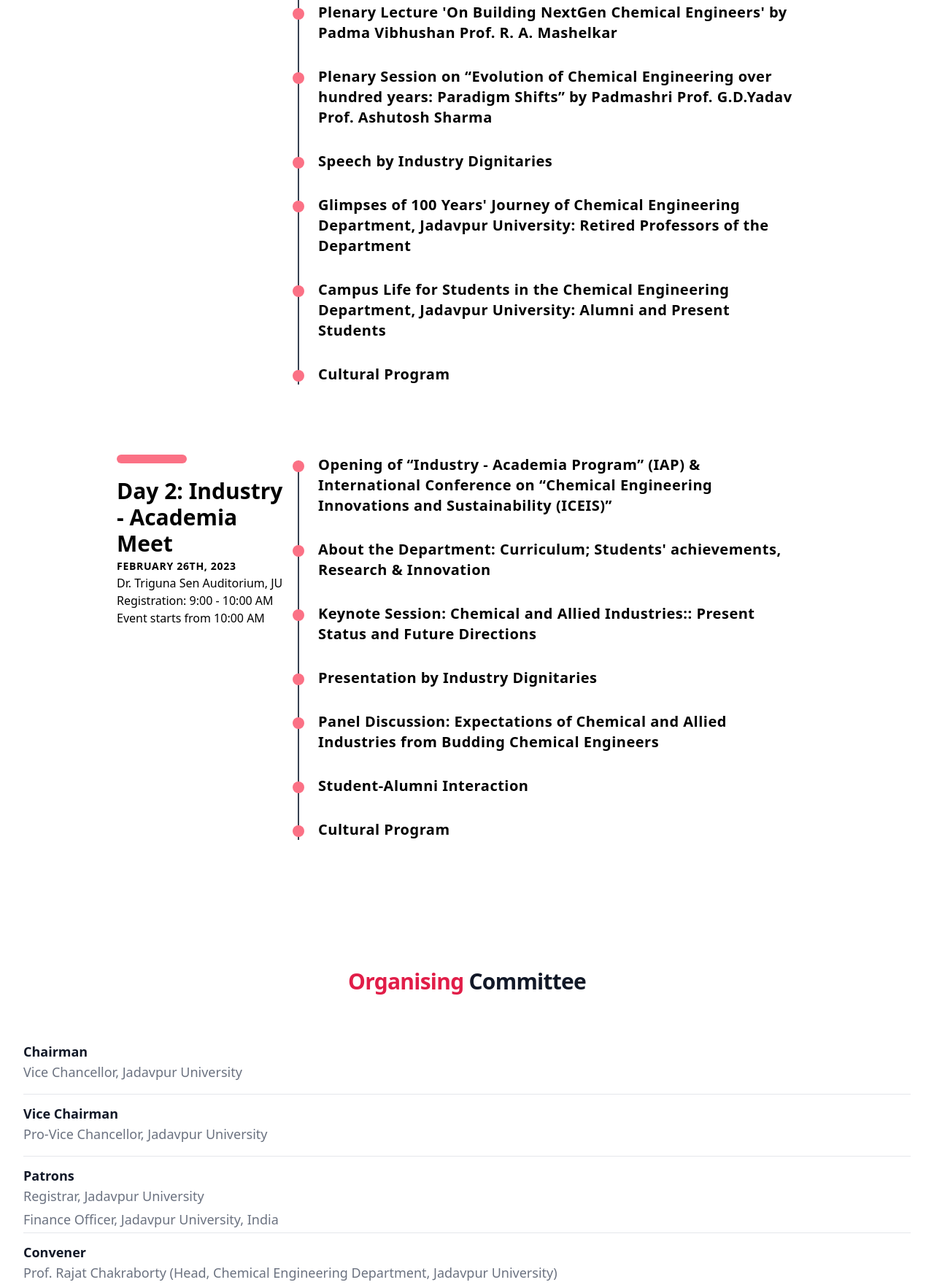
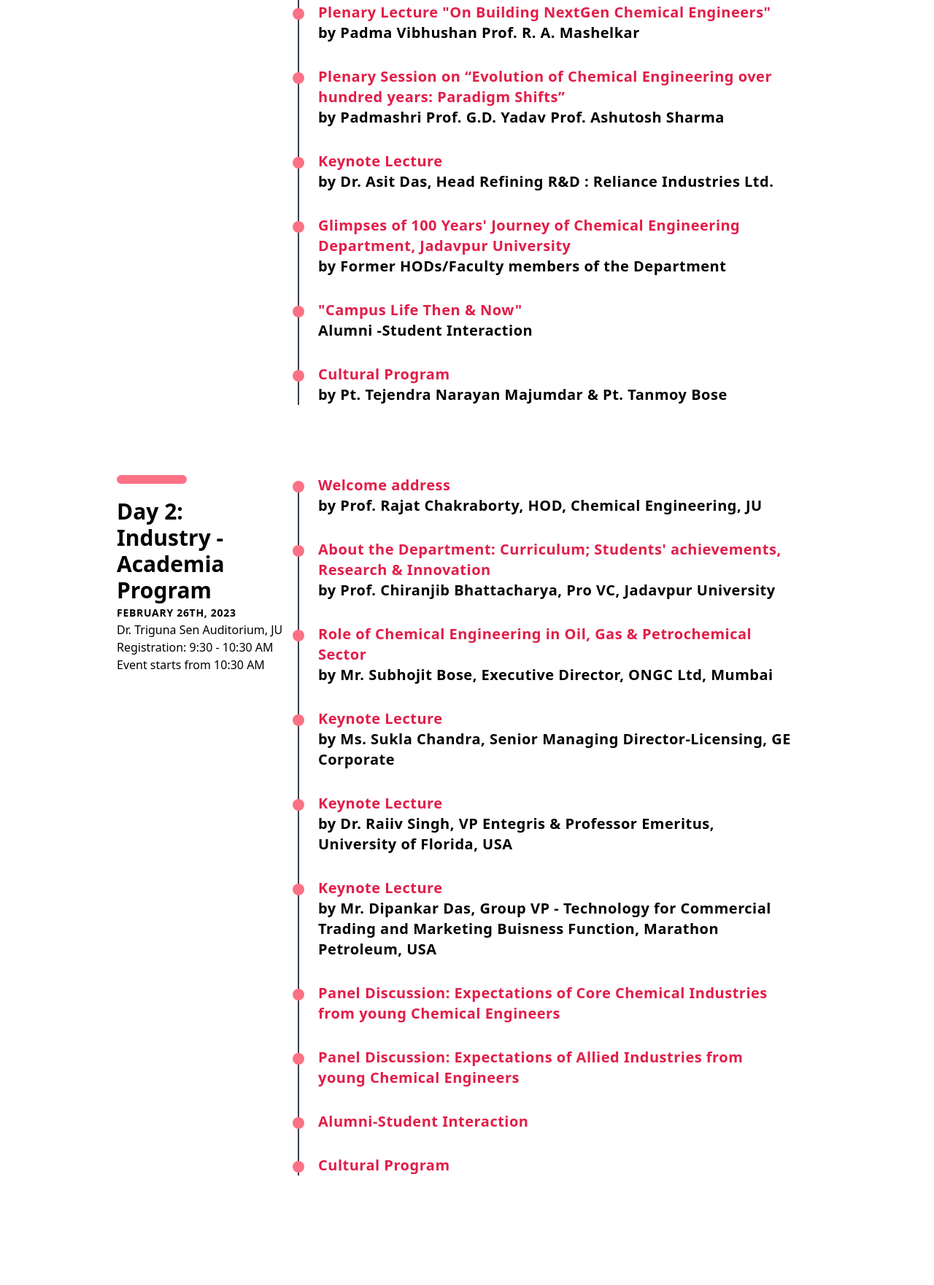
Before and after one commit to prkedia81/centenary-celebration, a website: page centenary.html in a window 1280 px wide. Shown: the part 3502-5263 px from the top of the page at 73% size. Drawn offline with Linux system fonts and the light colour scheme.

Commit message:
commit message

```diff
--- a/centenary.html
+++ b/centenary.html
@@ -348,8 +348,8 @@
                         <span class="text-sm font-bold tracking-wider uppercase">February
                             25th, 2023</span>
                         <p>Ramakrishna Mission, Golpark</p>
-                        <p>Registration: 9:30 - 10:30 AM</p>
-                        <p>Event starts from 10:30 AM</p>
+                        <p>Registration: 9:00 - 10:00 AM</p>
+                        <p>Event starts from 10:00 AM</p>
                     </div>
                 </div>
                 <div class="relative col-span-12 md:px-4 space-y-6 sm:col-span-9">
@@ -373,7 +373,7 @@
                         </div>
                         <div
                             class="flex flex-col sm:relative sm:before:absolute sm:before:top-2 sm:before:w-4 sm:before:h-4 sm:before:rounded-full sm:before:left-[-35px] sm:before:z-[1] before:bg-rose-400">
-                            <h3 class="text-xl font-semibold tracking-wide">Dr. H. L. Roy Memorial Lecture by Padma Vibhushan Prof. M. M. Sharma</h3>
+                            <h3 class="text-xl font-semibold tracking-wide text-rose-600">Dr. H. L. Roy Memorial Lecture</h3> <h3 class="text-xl font-semibold tracking-wide">by Padma Vibhushan Prof. M. M. Sharma</h3>
                             <!-- <time class="text-xs tracking-wide uppercase">Jan 2016</time> -->
                             <!-- <p class="mt-3">Suspendisse tincidunt, arcu nec faucibus efficitur, justo velit
                                         consectetur nisl, sit amet condimentum lacus orci nec purus. Mauris quis quam
@@ -381,7 +381,7 @@
                         </div>
                         <div
                             class="flex flex-col sm:relative sm:before:absolute sm:before:top-2 sm:before:w-4 sm:before:h-4 sm:before:rounded-full sm:before:left-[-35px] sm:before:z-[1] before:bg-rose-400">
-                            <h3 class="text-xl font-semibold tracking-wide">Plenary Lecture 'On Building NextGen Chemical Engineers' by Padma Vibhushan Prof. R. A. Mashelkar</h3>
+                            <h3 class="text-xl font-semibold tracking-wide text-rose-600">Plenary Lecture "On Building NextGen Chemical Engineers"</h3> <h3 class="text-xl font-semibold tracking-wide">by Padma Vibhushan Prof. R. A. Mashelkar</h3>
                             <!-- <time class="text-xs tracking-wide uppercase">Jan 2016</time> -->
                             <!-- <p class="mt-3">Suspendisse tincidunt, arcu nec faucibus efficitur, justo velit
                                         consectetur nisl, sit amet condimentum lacus orci nec purus. Mauris quis quam
@@ -389,7 +389,7 @@
                         </div>
                         <div
                             class="flex flex-col sm:relative sm:before:absolute sm:before:top-2 sm:before:w-4 sm:before:h-4 sm:before:rounded-full sm:before:left-[-35px] sm:before:z-[1] before:bg-rose-400">
-                            <h3 class="text-xl font-semibold tracking-wide">Plenary Session  on “Evolution of Chemical Engineering over hundred years: Paradigm Shifts” by Padmashri Prof. G.D.Yadav  Prof. Ashutosh Sharma
+                            <h3 class="text-xl font-semibold tracking-wide text-rose-600">Plenary Session  on “Evolution of Chemical Engineering over hundred years: Paradigm Shifts”</h3> <h3 class="text-xl font-semibold tracking-wide">by Padmashri Prof. G.D. Yadav  Prof. Ashutosh Sharma
                             </h3>
                             <!-- <time class="text-xs tracking-wide uppercase">Jan 2016</time> -->
                             <!-- <p class="mt-3">Suspendisse tincidunt, arcu nec faucibus efficitur, justo velit
@@ -398,7 +398,17 @@
                         </div>
                         <div
                             class="flex flex-col sm:relative sm:before:absolute sm:before:top-2 sm:before:w-4 sm:before:h-4 sm:before:rounded-full sm:before:left-[-35px] sm:before:z-[1] before:bg-rose-400">
-                            <h3 class="text-xl font-semibold tracking-wide">Speech by Industry Dignitaries
+                            <h3 class="text-xl font-semibold tracking-wide text-rose-600">Keynote Lecture
+                            </h3>
+                            <h3 class="text-xl font-semibold tracking-wide">by Dr. Asit Das, Head Refining R&D : Reliance Industries Ltd.</h3>
+                            <!-- <time class="text-xs tracking-wide uppercase">Jan 2016</time> -->
+                            <!-- <p class="mt-3">Suspendisse tincidunt, arcu nec faucibus efficitur, justo velit
+                                        consectetur nisl, sit amet condimentum lacus orci nec purus. Mauris quis quam
+                                        suscipit, vehicula felis id, vehicula enim.</p> -->
+                        </div>
+                        <div
+                            class="flex flex-col sm:relative sm:before:absolute sm:before:top-2 sm:before:w-4 sm:before:h-4 sm:before:rounded-full sm:before:left-[-35px] sm:before:z-[1] before:bg-rose-400">
+                            <h3 class="text-xl font-semibold tracking-wide text-rose-600">Glimpses of 100 Years' Journey of Chemical Engineering Department, Jadavpur University</h3><h3 class="text-xl font-semibold tracking-wide">by Former HODs/Faculty members of the Department
                             </h3>
                             <!-- <time class="text-xs tracking-wide uppercase">Jan 2016</time> -->
                             <!-- <p class="mt-3">Suspendisse tincidunt, arcu nec faucibus efficitur, justo velit
@@ -407,8 +417,9 @@
                         </div>
                         <div
                             class="flex flex-col sm:relative sm:before:absolute sm:before:top-2 sm:before:w-4 sm:before:h-4 sm:before:rounded-full sm:before:left-[-35px] sm:before:z-[1] before:bg-rose-400">
-                            <h3 class="text-xl font-semibold tracking-wide">Glimpses of 100 Years' Journey of Chemical Engineering Department, Jadavpur University: Retired Professors of the Department
+                            <h3 class="text-xl font-semibold tracking-wide text-rose-600">"Campus Life Then & Now"
                             </h3>
+                            <h3 class="text-xl font-semibold tracking-wide">Alumni -Student Interaction</h3>
                             <!-- <time class="text-xs tracking-wide uppercase">Jan 2016</time> -->
                             <!-- <p class="mt-3">Suspendisse tincidunt, arcu nec faucibus efficitur, justo velit
                                         consectetur nisl, sit amet condimentum lacus orci nec purus. Mauris quis quam
@@ -416,16 +427,8 @@
                         </div>
                         <div
                             class="flex flex-col sm:relative sm:before:absolute sm:before:top-2 sm:before:w-4 sm:before:h-4 sm:before:rounded-full sm:before:left-[-35px] sm:before:z-[1] before:bg-rose-400">
-                            <h3 class="text-xl font-semibold tracking-wide">Campus Life for Students in the Chemical Engineering Department, Jadavpur University: Alumni and Present Students
-                            </h3>
-                            <!-- <time class="text-xs tracking-wide uppercase">Jan 2016</time> -->
-                            <!-- <p class="mt-3">Suspendisse tincidunt, arcu nec faucibus efficitur, justo velit
-                                        consectetur nisl, sit amet condimentum lacus orci nec purus. Mauris quis quam
-                                        suscipit, vehicula felis id, vehicula enim.</p> -->
-                        </div>
-                        <div
-                            class="flex flex-col sm:relative sm:before:absolute sm:before:top-2 sm:before:w-4 sm:before:h-4 sm:before:rounded-full sm:before:left-[-35px] sm:before:z-[1] before:bg-rose-400">
-                            <h3 class="text-xl font-semibold tracking-wide">Cultural Program</h3>
+                            <h3 class="text-xl font-semibold tracking-wide text-rose-600">Cultural Program</h3><h3 class="text-xl font-semibold tracking-wide">by Pt.
+                                Tejendra Narayan Majumdar & Pt. Tanmoy Bose</h3>
                             <!-- <time class="text-xs tracking-wide uppercase">Jan 2016</time> -->
                             <!-- <p class="mt-3">Suspendisse tincidunt, arcu nec faucibus efficitur, justo velit
                                         consectetur nisl, sit amet condimentum lacus orci nec purus. Mauris quis quam
@@ -441,12 +444,12 @@
                 <div class="col-span-12 sm:col-span-3">
                     <div
                         class="text-center sm:text-left mb-14 before:block before:w-24 before:h-3 before:mb-5 before:rounded-md before:mx-auto sm:before:mx-0 before:bg-rose-400">
-                        <h3 class="text-3xl font-semibold">Day 2: Industry - Academia Meet</h3>
+                        <h3 class="text-3xl font-semibold">Day 2: <br>Industry - Academia Program</h3>
                         <span class="text-sm font-bold tracking-wider uppercase">February
                             26th, 2023</span>
                         <p>Dr. Triguna Sen Auditorium, JU</p>
-                        <p>Registration: 9:00 - 10:00 AM</p>
-                        <p>Event starts from 10:00 AM</p>
+                        <p>Registration: 9:30 - 10:30 AM</p>
+                        <p>Event starts from 10:30 AM</p>
                     </div>
                 </div>
                 <div class="relative col-span-12 md:px-4 space-y-6 sm:col-span-9">
@@ -454,15 +457,17 @@
                         class="col-span-12 space-y-12 relative px-4 sm:col-span-8 sm:space-y-8 sm:before:absolute sm:before:top-2 sm:before:bottom-0 sm:before:w-0.5 sm:before:-left-3 before:bg-gray-700">
                         <div
                             class="flex flex-col sm:relative sm:before:absolute sm:before:top-2 sm:before:w-4 sm:before:h-4 sm:before:rounded-full sm:before:left-[-35px] sm:before:z-[1] before:bg-rose-400">
-                            <h3 class="text-xl font-semibold tracking-wide">Opening of “Industry - Academia Program” (IAP) & International Conference on “Chemical Engineering Innovations and Sustainability (ICEIS)”</h3>
+                            <h3 class="text-xl font-semibold tracking-wide text-rose-600">Welcome address </h3><h3 class="text-xl font-semibold tracking-wide">by Prof. Rajat Chakraborty, HOD, Chemical Engineering, JU</h3>
                             <!-- <time class="text-xs tracking-wide uppercase">Dec 2020</time> -->
                             <!-- <p class="mt-3">Pellentesque feugiat ante at nisl efficitur, in mollis orci
                                         scelerisque. Interdum et malesuada fames ac ante ipsum primis in faucibus.</p> -->
                         </div>
                         <div
                             class="flex flex-col sm:relative sm:before:absolute sm:before:top-2 sm:before:w-4 sm:before:h-4 sm:before:rounded-full sm:before:left-[-35px] sm:before:z-[1] before:bg-rose-400">
-                            <h3 class="text-xl font-semibold tracking-wide">About the Department: Curriculum; Students' achievements, Research & Innovation
+                            <h3 class="text-xl font-semibold tracking-wide text-rose-600">About the Department: Curriculum; Students' achievements, Research & Innovation
                             </h3>
+                            <h3 class="text-xl font-semibold tracking-wide">by Prof. Chiranjib Bhattacharya, Pro VC, Jadavpur University </h3>
+
                             <!-- <time class="text-xs tracking-wide uppercase">Jul 2019</time>
                                     <p class="mt-3">Morbi vulputate aliquam libero non dictum. Aliquam sit amet nunc ut
                                         diam aliquet tincidunt nec nec dui. Donec mollis turpis eget egestas sodales. -->
@@ -470,7 +475,61 @@
                         </div>
                         <div
                             class="flex flex-col sm:relative sm:before:absolute sm:before:top-2 sm:before:w-4 sm:before:h-4 sm:before:rounded-full sm:before:left-[-35px] sm:before:z-[1] before:bg-rose-400">
-                            <h3 class="text-xl font-semibold tracking-wide">Keynote Session: Chemical and Allied Industries:: Present Status and Future Directions</h3>
+                            <h3 class="text-xl font-semibold tracking-wide text-rose-600">Role of Chemical Engineering in Oil, Gas & Petrochemical Sector
+                            </h3>
+                            <h3 class="text-xl font-semibold tracking-wide">by Mr. Subhojit Bose, Executive Director, ONGC Ltd, Mumbai</h3>
+
+                            <!-- <time class="text-xs tracking-wide uppercase">Jul 2019</time>
+                                    <p class="mt-3">Morbi vulputate aliquam libero non dictum. Aliquam sit amet nunc ut
+                                        diam aliquet tincidunt nec nec dui. Donec mollis turpis eget egestas sodales. -->
+                            </p>
+                        </div>
+                        <div
+                            class="flex flex-col sm:relative sm:before:absolute sm:before:top-2 sm:before:w-4 sm:before:h-4 sm:before:rounded-full sm:before:left-[-35px] sm:before:z-[1] before:bg-rose-400">
+                            <h3 class="text-xl font-semibold tracking-wide text-rose-600">Keynote Lecture
+                            </h3>
+                            <h3 class="text-xl font-semibold tracking-wide">by Ms. Sukla Chandra, Senior Managing Director-Licensing, GE Corporate</h3>
+
+                            <!-- <time class="text-xs tracking-wide uppercase">Jul 2019</time>
+                                    <p class="mt-3">Morbi vulputate aliquam libero non dictum. Aliquam sit amet nunc ut
+                                        diam aliquet tincidunt nec nec dui. Donec mollis turpis eget egestas sodales. -->
+                            </p>
+                        </div>
+                        <div
+                            class="flex flex-col sm:relative sm:before:absolute sm:before:top-2 sm:before:w-4 sm:before:h-4 sm:before:rounded-full sm:before:left-[-35px] sm:before:z-[1] before:bg-rose-400">
+                            <h3 class="text-xl font-semibold tracking-wide text-rose-600">Keynote Lecture
+                            </h3>
+                            <h3 class="text-xl font-semibold tracking-wide">by Dr. Raiiv Singh, VP Entegris & Professor Emeritus, University of Florida, USA</h3>
+
+                            <!-- <time class="text-xs tracking-wide uppercase">Jul 2019</time>
+                                    <p class="mt-3">Morbi vulputate aliquam libero non dictum. Aliquam sit amet nunc ut
+                                        diam aliquet tincidunt nec nec dui. Donec mollis turpis eget egestas sodales. -->
+                            </p>
+                        </div>
+                        <div
+                            class="flex flex-col sm:relative sm:before:absolute sm:before:top-2 sm:before:w-4 sm:before:h-4 sm:before:rounded-full sm:before:left-[-35px] sm:before:z-[1] before:bg-rose-400">
+                            <h3 class="text-xl font-semibold tracking-wide text-rose-600">Keynote Lecture
+                            </h3>
+                            <h3 class="text-xl font-semibold tracking-wide">by Mr. Dipankar Das, Group VP - Technology for Commercial Trading and Marketing Buisness Function, Marathon Petroleum, USA</h3>
+
+                            <!-- <time class="text-xs tracking-wide uppercase">Jul 2019</time>
+                                    <p class="mt-3">Morbi vulputate aliquam libero non dictum. Aliquam sit amet nunc ut
+                                        diam aliquet tincidunt nec nec dui. Donec mollis turpis eget egestas sodales. -->
+                            </p>
+                        </div>
+                        <div
+                        class="flex flex-col sm:relative sm:before:absolute sm:before:top-2 sm:before:w-4 sm:before:h-4 sm:before:rounded-full sm:before:left-[-35px] sm:before:z-[1] before:bg-rose-400">
+                        <h3 class="text-xl font-semibold tracking-wide text-rose-600">Panel Discussion: Expectations of Core Chemical Industries from young Chemical Engineers
+                        </h3>
+
+                        <!-- <time class="text-xs tracking-wide uppercase">Jul 2019</time>
+                                <p class="mt-3">Morbi vulputate aliquam libero non dictum. Aliquam sit amet nunc ut
+                                    diam aliquet tincidunt nec nec dui. Donec mollis turpis eget egestas sodales. -->
+                        </p>
+                    </div>
+                        <div
+                            class="flex flex-col sm:relative sm:before:absolute sm:before:top-2 sm:before:w-4 sm:before:h-4 sm:before:rounded-full sm:before:left-[-35px] sm:before:z-[1] before:bg-rose-400">
+                            <h3 class="text-xl font-semibold tracking-wide text-rose-600">Panel Discussion: Expectations of Allied Industries from young Chemical Engineers                            </h3>
                             <!-- <time class="text-xs tracking-wide uppercase">Jan 2016</time> -->
                             <!-- <p class="mt-3">Suspendisse tincidunt, arcu nec faucibus efficitur, justo velit
                                         consectetur nisl, sit amet condimentum lacus orci nec purus. Mauris quis quam
@@ -478,7 +537,7 @@
                         </div>
                         <div
                             class="flex flex-col sm:relative sm:before:absolute sm:before:top-2 sm:before:w-4 sm:before:h-4 sm:before:rounded-full sm:before:left-[-35px] sm:before:z-[1] before:bg-rose-400">
-                            <h3 class="text-xl font-semibold tracking-wide">Presentation by Industry Dignitaries
+                            <h3 class="text-xl font-semibold tracking-wide text-rose-600">Alumni-Student Interaction
                             </h3>
                             <!-- <time class="text-xs tracking-wide uppercase">Jan 2016</time> -->
                             <!-- <p class="mt-3">Suspendisse tincidunt, arcu nec faucibus efficitur, justo velit
@@ -487,25 +546,7 @@
                         </div>
                         <div
                             class="flex flex-col sm:relative sm:before:absolute sm:before:top-2 sm:before:w-4 sm:before:h-4 sm:before:rounded-full sm:before:left-[-35px] sm:before:z-[1] before:bg-rose-400">
-                            <h3 class="text-xl font-semibold tracking-wide">Panel Discussion: Expectations of Chemical and Allied Industries from Budding Chemical Engineers
-                            </h3>
-                            <!-- <time class="text-xs tracking-wide uppercase">Jan 2016</time> -->
-                            <!-- <p class="mt-3">Suspendisse tincidunt, arcu nec faucibus efficitur, justo velit
-                                        consectetur nisl, sit amet condimentum lacus orci nec purus. Mauris quis quam
-                                        suscipit, vehicula felis id, vehicula enim.</p> -->
-                        </div>
-                        <div
-                            class="flex flex-col sm:relative sm:before:absolute sm:before:top-2 sm:before:w-4 sm:before:h-4 sm:before:rounded-full sm:before:left-[-35px] sm:before:z-[1] before:bg-rose-400">
-                            <h3 class="text-xl font-semibold tracking-wide">Student-Alumni Interaction
-                            </h3>
-                            <!-- <time class="text-xs tracking-wide uppercase">Jan 2016</time> -->
-                            <!-- <p class="mt-3">Suspendisse tincidunt, arcu nec faucibus efficitur, justo velit
-                                        consectetur nisl, sit amet condimentum lacus orci nec purus. Mauris quis quam
-                                        suscipit, vehicula felis id, vehicula enim.</p> -->
-                        </div>
-                        <div
-                            class="flex flex-col sm:relative sm:before:absolute sm:before:top-2 sm:before:w-4 sm:before:h-4 sm:before:rounded-full sm:before:left-[-35px] sm:before:z-[1] before:bg-rose-400">
-                            <h3 class="text-xl font-semibold tracking-wide">Cultural Program
+                            <h3 class="text-xl font-semibold tracking-wide text-rose-600">Cultural Program
                             </h3>
                             <!-- <time class="text-xs tracking-wide uppercase">Jan 2016</time> -->
                             <!-- <p class="mt-3">Suspendisse tincidunt, arcu nec faucibus efficitur, justo velit
@@ -541,11 +582,11 @@
                 </div>
                 <div class="flex flex-col pt-3">
                     <dd class="text-lg font-semibold">Convener</dd>
-                    <dt class="mb-1 text-gray-500 md:text-lg dark:text-gray-400">Prof. Rajat Chakraborty (Head, Chemical Engineering Department, Jadavpur University)</dt>
+                    <dt class="mb-1 text-gray-500 md:text-lg dark:text-gray-400">Prof. Rajat Chakraborty <br> Head, Chemical Engineering Department, Jadavpur University</dt>
                 </div>
                 <div class="flex flex-col pt-3">
                     <dd class="text-lg font-semibold">Coordinators, Centenary Celebration</dd>
-                    <dt class="mb-1 text-gray-500 md:text-lg dark:text-gray-400"><table><tr><td>Dr. Sudeshna Saha &ensp;</td><td>Dr. Mehabub Rahaman</td></tr><tr><td>Dr. Ratna Dutta</td><td>Dr. Saswata Bose</td></tr></table></dt>
+                    <dt class="mb-1 text-gray-500 md:text-lg dark:text-gray-400"><table><tr><td>Dr. Sudeshna Saha <br> Chemical Engineering Department, Jadavpur University</td></tr><tr><td>Dr. Mehabub Rahaman <br> Chemical Engineering Department, Jadavpur University</td></tr><tr><td>Dr. Ratna Dutta <br> Chemical Engineering Department, Jadavpur University</td></tr><tr><td>Dr. Saswata Bose<br> Chemical Engineering Department, Jadavpur University</td></tr></table></dt>
                 </div>
             </dl>
             <div class="text-center plenary-speaker">
@@ -656,8 +697,7 @@
                     </div>
                     <div class="flex flex-col">
                         <p>Dr. Rajiv Singh</p>
-                        <p class="text-rose-600 font-medium">VP-Entegris & Professor Emeritus, University of Florida,
-                            USA
+                        <p class="text-rose-600 font-medium">VP Entegris & Professor Emeritus, University of Florida, USA
                         </p>
                     </div>
                     <div class="flex flex-col">
```
Also changed, not shown: index.html (+2 -1 lines), register-iceis.html (+12 -4 lines), css/output.css.
